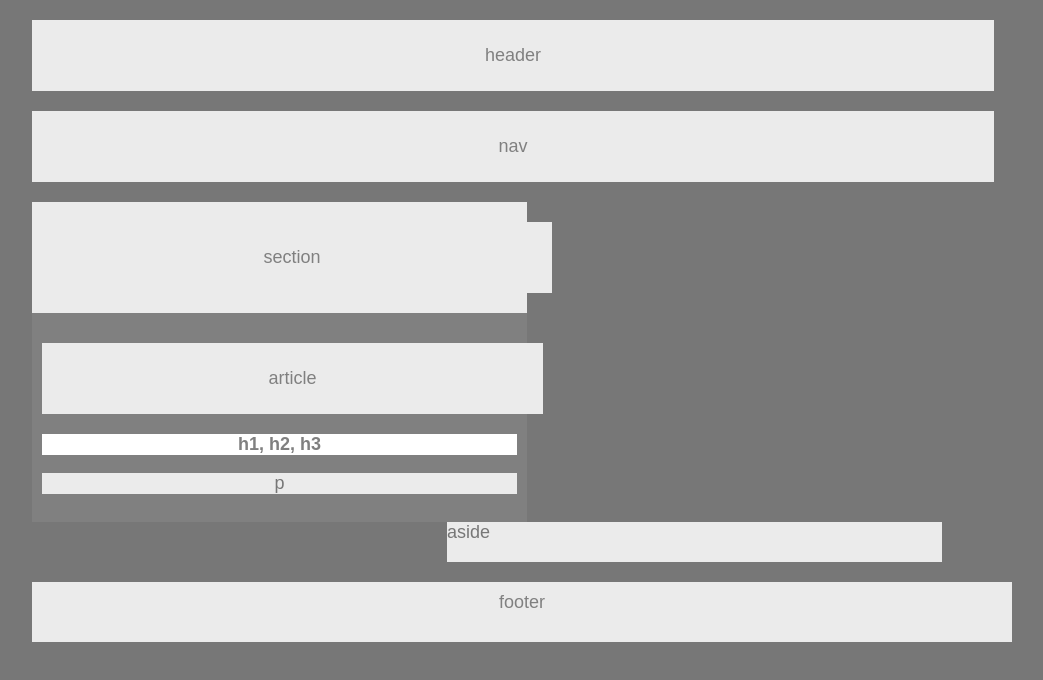
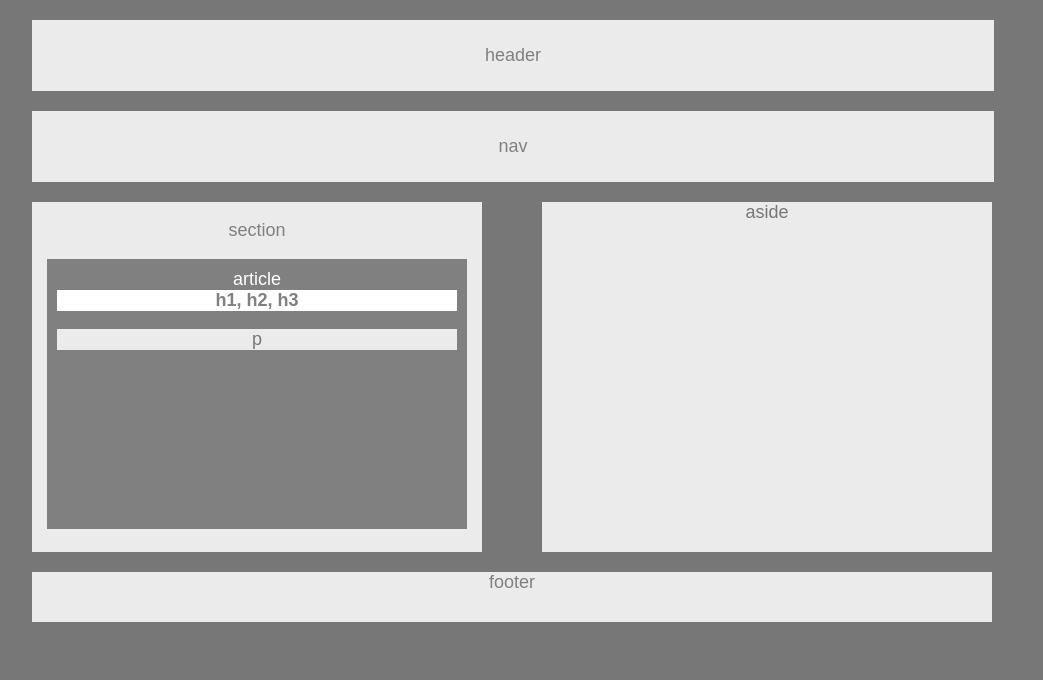
Before and after one commit to ryansims265/hw-wireframe, a plain HTML site: page index.html in a window 1280 px wide. Shown: the whole page, without its empty margins (128-1171 px from the left). Drawn offline with Linux system fonts and the light colour scheme.

Commit message:
Fixed CSS of Section and Aside

```diff
--- a/index.html
+++ b/index.html
@@ -7,21 +7,17 @@
     <nav>nav</nav>
 
     <section>
-        <header>section</header>
-
+        <P>section</P>
         <article>
-            <header>article</header>
+            article
             <div class="one">h1, h2, h3</div>
             <div class="two"><p>p</p></div>
         </article>
-
     </section>
 
     <aside>aside</aside>
 
     <footer>footer</footer>
 
-
 </body>
-
 </html>
--- a/style.css
+++ b/style.css
@@ -36,11 +36,9 @@ section {
     background-color: #ebebeb;
     color: grey;
     float: left;
+    width: 450px;
+    height: 350px;
     text-align: center;
-    width: 495px;
-    display: inline;
-
-
 
 }
 
@@ -49,6 +47,9 @@ article {
     color: white;
     text-align: center;
     padding: 10px;
+    width: 400px;
+    margin-left: 15px;
+    height: 250px;
 
 }
 
@@ -69,10 +70,9 @@ aside {
     color: #777;
     background-color: #ebebeb;
     float: right;
-    width: 495px;
-    height: 40px;
-    margin-right: 50px;
-    display: inline;
+    width: 450px;
+    height: 350px;
+    text-align: center;
 
 }
 
@@ -81,8 +81,8 @@ footer {
     color: grey;
     text-align: center;
     width: 100%;
-    height: 40px;
-    padding: 10px;
+    height: 50px;
     display: inline-block;
     margin-top: 20px;
+    margin-bottom: 20px;
 }
```
